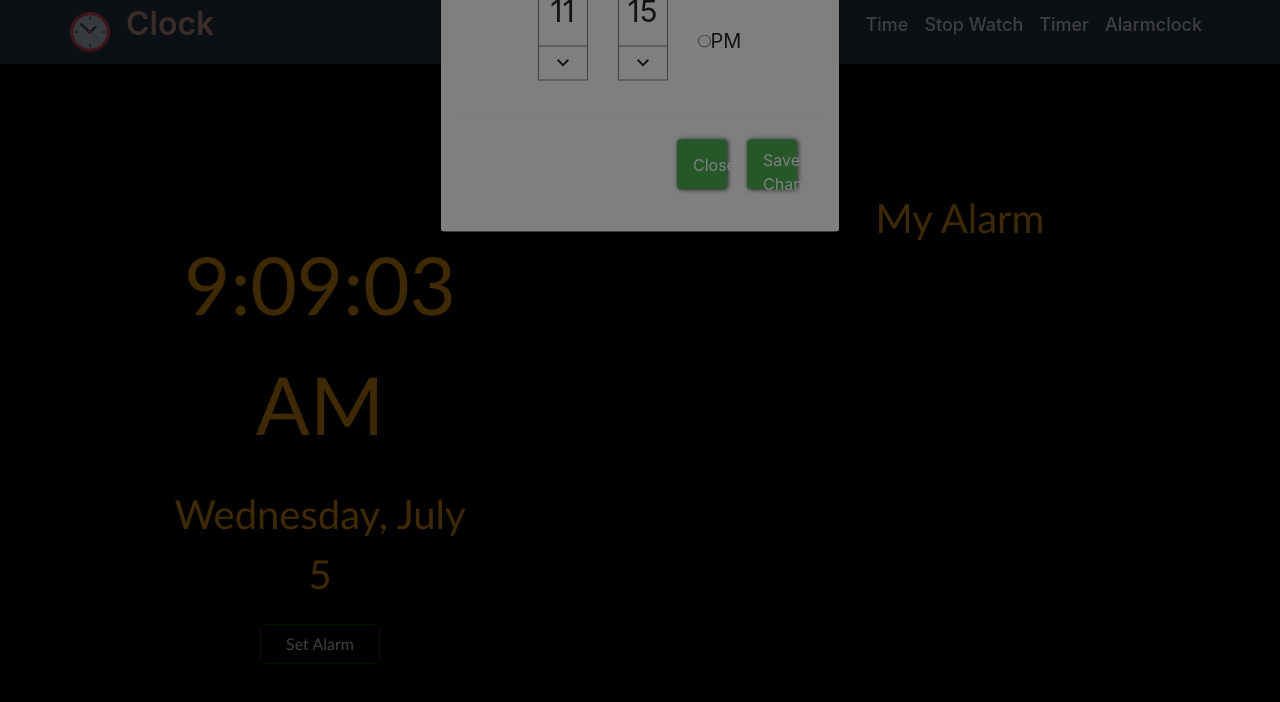
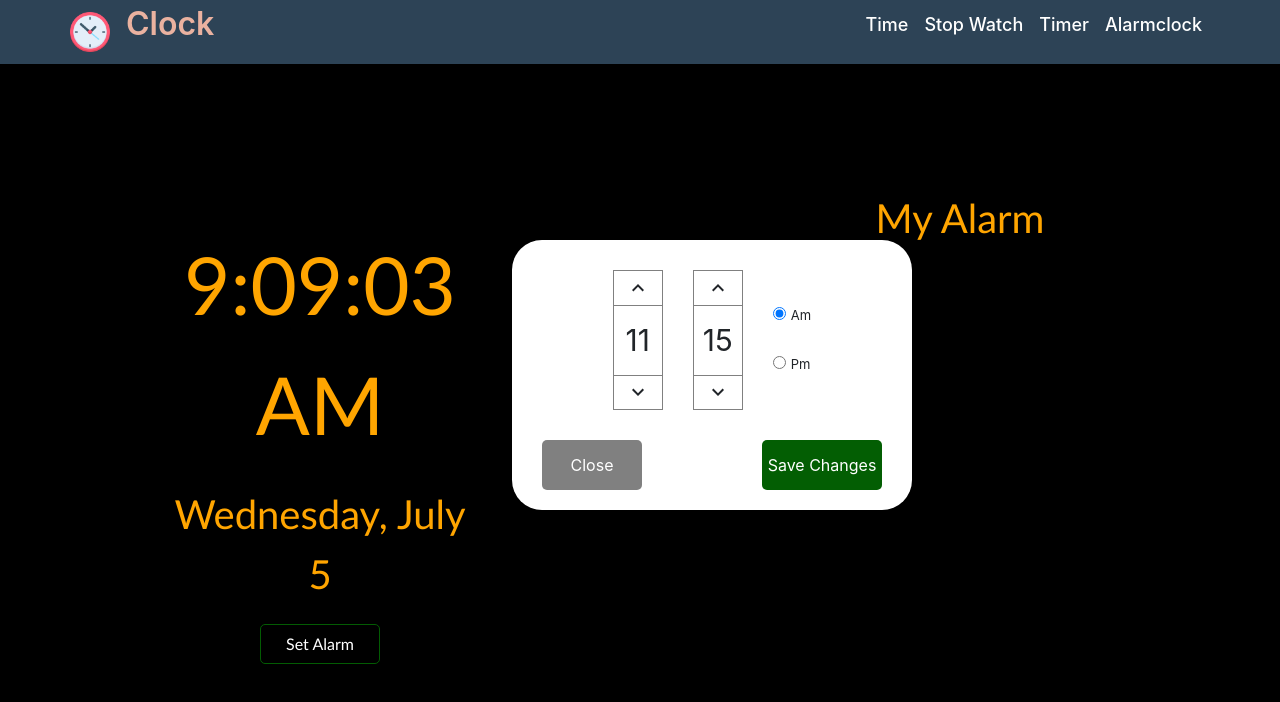
Before and after one commit to subayeel/clock, a React (Create React App) app: page /alarm in a window 1280 px wide. Both pictures are taken after a click on the button "Set Alarm". Shown: the top 702 px of the page. Built offline with nearby package versions, Linux system fonts and the light colour scheme.

Commit message:
bugs resolve

```diff
--- a/src/Components/Alarm.jsx
+++ b/src/Components/Alarm.jsx
@@ -98,13 +98,13 @@ const Alarm = () => {
   );
   return (
     <>
+      <div>
         {console.log(state, data)}
         <div className="modal_container">
-        <Modal show={show} onHide={handleClose}>
-          <Modal.Header closeButton>
-            <Modal.Title>Modal heading</Modal.Title>
-          </Modal.Header>
-          <Modal.Body>
+          <div
+            className="single_modal_card"
+            style={{ display: show ? "block" : "none" }}
+          >
             <div className="action_container">
               <div className="Hour_container">
                 <div
@@ -137,45 +137,47 @@ const Alarm = () => {
                 </div>
               </div>
               <div className="type_container">
-                <span>
+                <span className="spaninp">
                   <input
+                    className="radio-btn"
                     type="radio"
                     id=""
                     name="test"
                     onClick={() => dispatch({ type: "setAM" })}
                     checked={state.Type === "am"}
                   />
-                  AM
+                  Am
                 </span>
-                <span>
+                <span className="spaninp">
                   {" "}
                   <input
+                    className="radio-btn"
                     type="radio"
                     id=""
                     name="test"
                     checked={state.Type === "pm"}
                     onClick={() => dispatch({ type: "setPM" })}
                   />
-                  PM
+                  Pm
                 </span>
               </div>
             </div>
-          </Modal.Body>
-          <Modal.Footer>
-            <Button variant="secondary" onClick={handleClose}>
+            <div className="mod_btn_con">
+              <button className="btn1" onClick={handleClose}>
                 Close
-            </Button>
-            <Button
-              variant="primary"
+              </button>
+              <button
+                className="btn2"
                 onClick={() => {
                   handleAlarm();
                   handleClose();
                 }}
               >
                 Save Changes
-            </Button>
-          </Modal.Footer>
-        </Modal>
+              </button>
+            </div>
+          </div>
+        </div>
       </div>
       <div className="alarm_container">
         <div className="left_container">
--- a/src/Components/Clock.jsx
+++ b/src/Components/Clock.jsx
@@ -60,7 +60,9 @@ const Clock = ({ show, AlarmData }) => {
     }
   }
   const handlePause = (val) => {
-    handleShow(false);
+    // handleShow();
+    setShow(false);
+    console.log("came here");
     if (val) {
       flag = false;
       setisActive(false);
@@ -83,26 +85,26 @@ const Clock = ({ show, AlarmData }) => {
   const formattedTime = date.toLocaleTimeString();
   return (
     <>
-      <Modal show={showw} onHide={handleClose}>
-        <Modal.Header closeButton>
-          <Modal.Title>Modal heading</Modal.Title>
-        </Modal.Header>
-        <Modal.Body>Close Alarm</Modal.Body>
-        <Modal.Footer>
-          <Button variant="secondary" onClick={handleClose}>
+      <div
+        className={`${showw ? "alarmpopup_connnn" : "alarmclosepop"} `}
+        // style={{ display: showw ? "block" : "none" }}
+      >
+        <div className="popup_title">Stop Alarm</div>
+        <div className="alarmpop_foot">
+          {/* <button variant="secondary" onClick={handleClose}>
             Close
-          </Button>
-          <Button
-            variant="primary"
+          </button> */}
+          <button
+            class="stop_btn"
             onClick={() => {
-              // handleClose(true);
+              handleClose();
               handlePause(true);
             }}
           >
             Stop
-          </Button>
-        </Modal.Footer>
-      </Modal>
+          </button>
+        </div>
+      </div>
       <div className="alarm_con">
         <div className="alarm_time">{formattedTime}</div>
         <div className="alarm_day">{formattedDate}</div>
--- a/src/styles/alarm.css
+++ b/src/styles/alarm.css
@@ -125,3 +125,73 @@
     flex-direction: column;
     font-size: 20px;
 }
+.single_modal_card{
+    width: 400px;
+    height: 270px;
+    position: absolute;
+    background-color: white;
+    top: 30%;
+    left: 40%;
+    padding: 30px;
+    box-sizing: border-box;
+    border-radius: 30px;
+    transform: translate(0%,-0%);
+}
+.mod_btn_con{
+    margin-top: 30px;
+    display: flex;
+    gap: 20px;
+    justify-content: space-between;
+}
+.btn1{
+    height: 50px;
+    width: 100px;
+    border-radius: 5px;
+    background-color: gray;
+    border: none;
+    color: white;
+}
+.btn2{
+    height: 50px;
+    width: 120px;
+    color: white;
+    border-radius: 5px;
+    background-color: rgb(3, 94, 3);
+    border: none;
+}
+.radio-btn{
+    margin-right: 5px;
+}
+.spaninp{
+    font-size: small;
+    text-transform: capitalize;
+}
+.alarmpopup_connnn{
+    height: 180px;
+    width: 250px;
+    position: absolute;
+    left: 40%;
+    border-radius: 10px;
+    background-color: white;
+    display: flex !important;
+    flex-direction: column;
+    gap: 30px;
+    justify-content: center;
+    align-items: center;
+}
+.popup_title{
+    font-size: 30px;
+}
+.alarmpop_foot{
+}
+.stop_btn{
+    height: 40px;
+    width: 80px;
+    border-radius: 5px;
+    outline: none;
+    color: white;
+    background-color: red;
+}
+.alarmclosepop{
+    display: none;
+}
```
Lines whose indentation alone changed are shown as unchanged.
